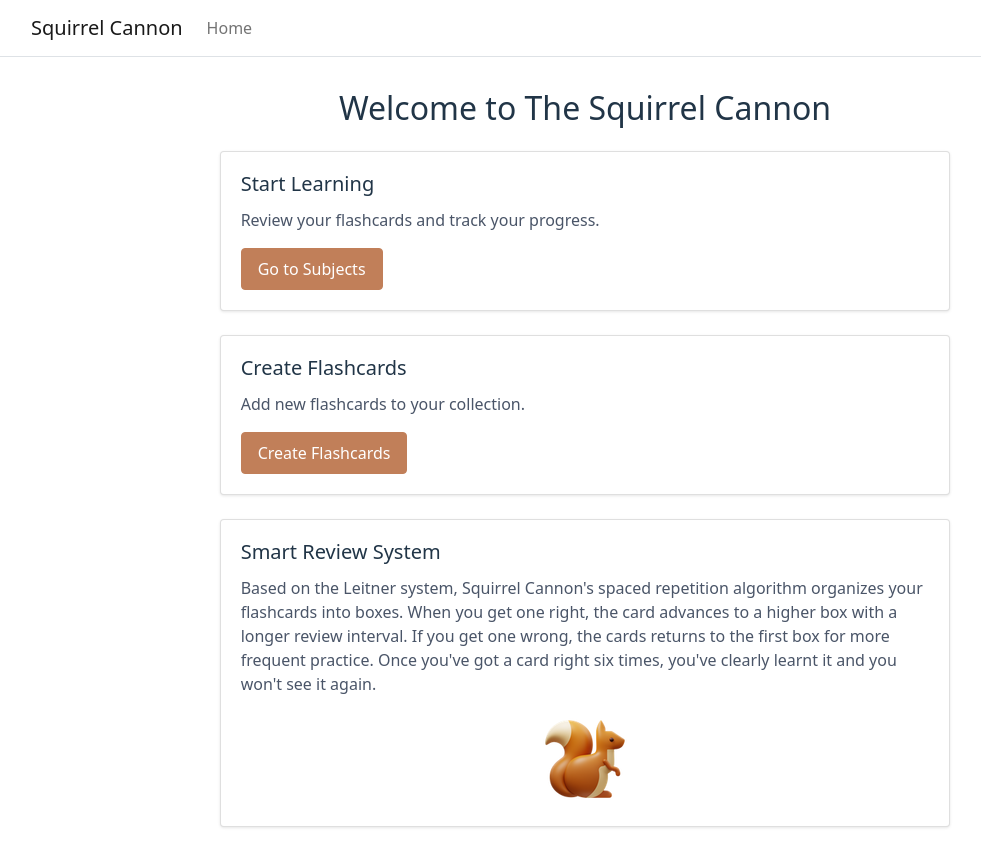
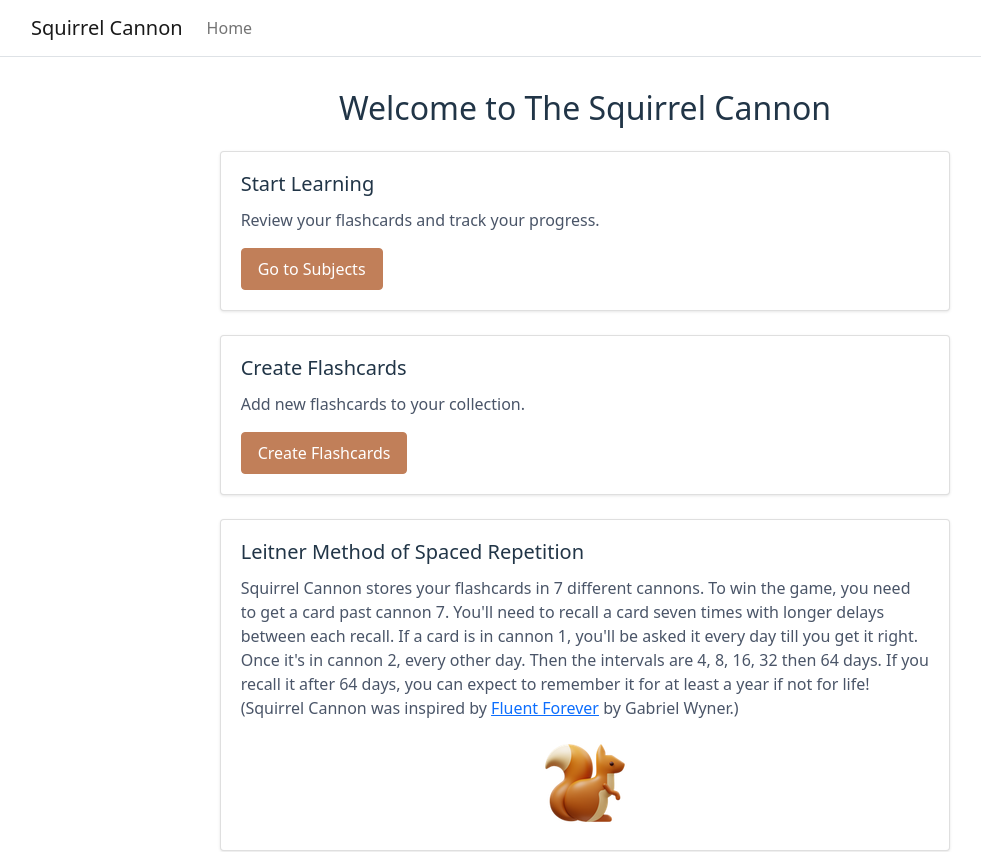
Before and after one commit to GailBowen/squirrel-cannon-frontend, a React (Vite) app: page / in a window 1280 px wide. Shown: the top 852 px of the page, without its empty margins (55-1036 px from the left). Built offline with nearby package versions, Linux system fonts and the light colour scheme.

Commit message:
Improve the text.

```diff
--- a/src/components/Home.jsx
+++ b/src/components/Home.jsx
@@ -27,12 +27,10 @@
 
                     <div className="card">
                         <div className="card-body">
-                            <h5 className="card-title">Smart Review System</h5>
+                            <h5 className="card-title">Leitner Method of Spaced Repetition</h5>
                             <p className="card-text">
-                                Based on the Leitner system, Squirrel Cannon's spaced repetition algorithm organizes your flashcards into boxes.
-                                 When you get one right, the card advances to a higher box with a longer review interval.
-                                 If you get one wrong, the cards returns to the first box for more frequent practice.
-                                Once you've got a card right six times, you've clearly learnt it and you won't see it again.
+                            Squirrel Cannon stores your flashcards in 7 different cannons. To win the game, you need to get a card past
+                            cannon 7. You'll need to recall a card seven times with longer delays between each recall. If a card is in cannon 1, you'll be asked it every day till you get it right. Once it's in cannon 2, every other day. Then the intervals are 4, 8, 16, 32 then 64 days. If you recall it after 64 days, you can expect to remember it for at least a year if not for life! (Squirrel Cannon was inspired by <a href="https://www.goodreads.com/book/show/19661852-fluent-forever">Fluent Forever</a> by Gabriel Wyner.)
                             </p>
                             <div className="mt-3 text-center">
                                 <img src={squirrelIcon} alt="Squirrel Icon" />
```
Also changed, not shown: src/ToDo.md (+1 -0 lines).
